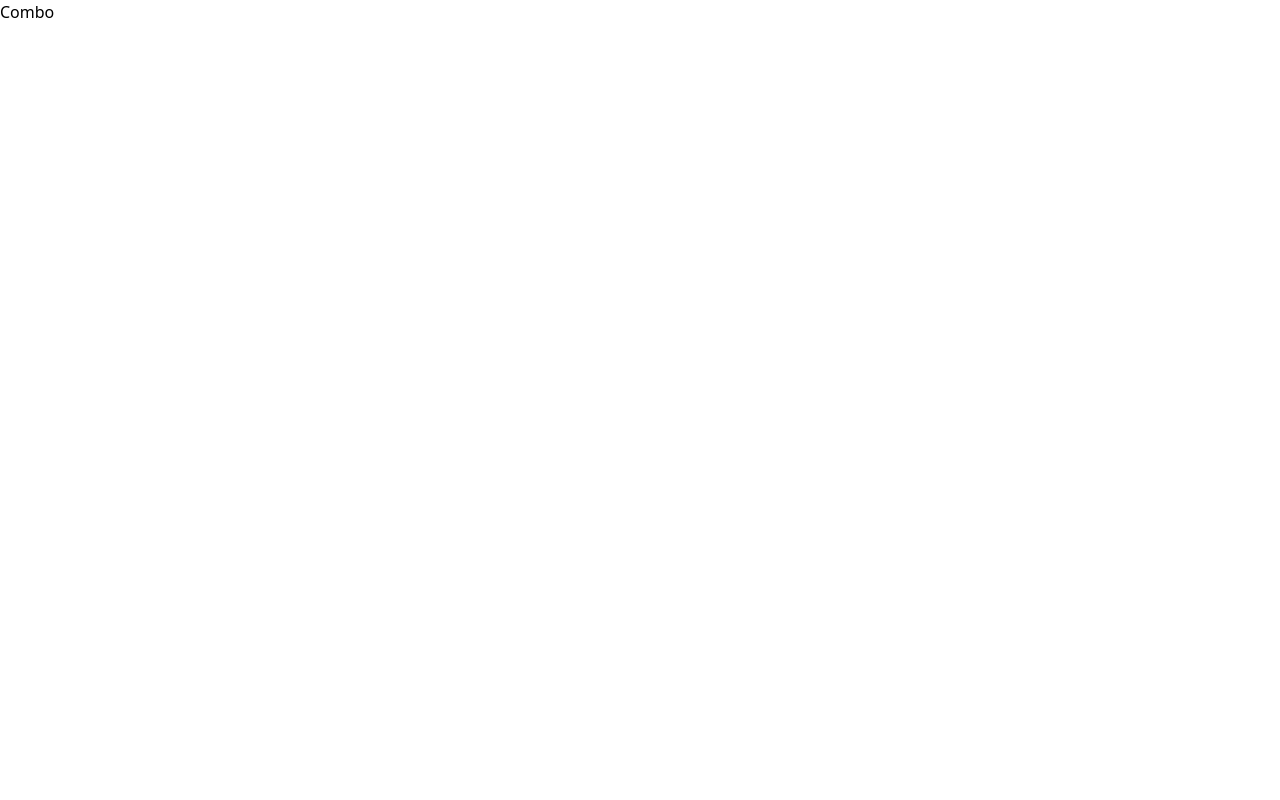
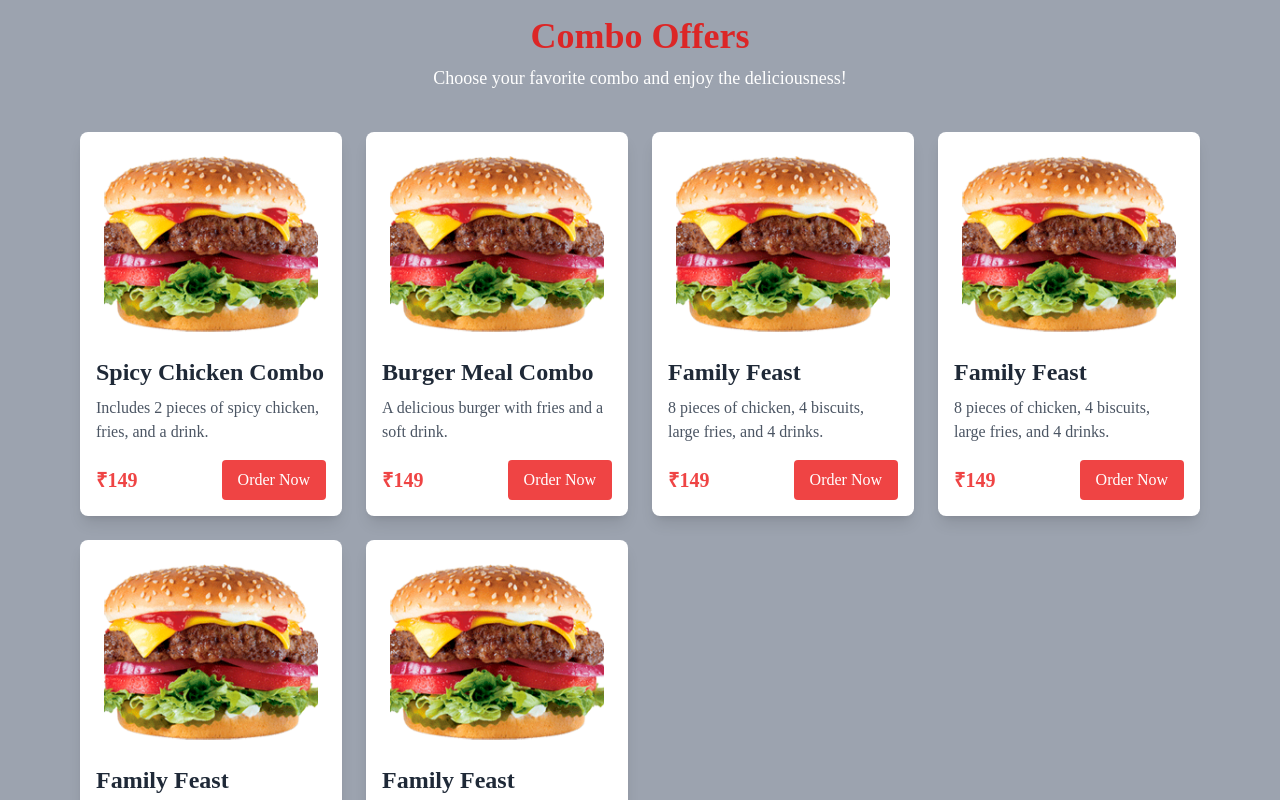
Before and after one commit to ragul66/Nammaspotc2c, a React (Vite) app: page /combos in a window 1280 px wide. Shown: the top 800 px of the page. Built offline with nearby package versions, Linux system fonts and the light colour scheme; a web font is replaced by a local one.

Commit message:
combos page added

```diff
--- a/src/Pages/Combo.jsx
+++ b/src/Pages/Combo.jsx
@@ -1,7 +1,95 @@
 import React from "react";
+import image from "../assets/burger1.png";
 
-function Combo() {
-  return <div>Combo</div>;
-}
+const Combo = () => {
+  const combos = [
+    {
+      id: 1,
+      name: "Spicy Chicken Combo",
+      description: "Includes 2 pieces of spicy chicken, fries, and a drink.",
+      price: "₹149",
+      image: image, // Replace with actual image URLs
+    },
+    {
+      id: 2,
+      name: "Burger Meal Combo",
+      description: "A delicious burger with fries and a soft drink.",
+      price: "₹149",
+      image: image,
+    },
+    {
+      id: 3,
+      name: "Family Feast",
+      description:
+        "8 pieces of chicken, 4 biscuits, large fries, and 4 drinks.",
+      price: "₹149",
+      image: image,
+    },
+    {
+      id: 4,
+      name: "Family Feast",
+      description:
+        "8 pieces of chicken, 4 biscuits, large fries, and 4 drinks.",
+      price: "₹149",
+      image: image,
+    },
+    {
+      id: 5,
+      name: "Family Feast",
+      description:
+        "8 pieces of chicken, 4 biscuits, large fries, and 4 drinks.",
+      price: "₹149",
+      image: image,
+    },
+    {
+      id: 6,
+      name: "Family Feast",
+      description:
+        "8 pieces of chicken, 4 biscuits, large fries, and 4 drinks.",
+      price: "₹149",
+      image: image,
+    },
+  ];
+
+  return (
+    <div className="min-h-screen bg-gray-400 p-4 flex flex-col items-center font-font1">
+      <header className="w-full max-w-4xl text-center mb-6">
+        <h1 className="text-4xl font-bold text-red-600">Combo Offers</h1>
+        <p className="text-lg text-white mt-2">
+          Choose your favorite combo and enjoy the deliciousness!
+        </p>
+      </header>
+
+      <div className="w-full max-w-6xl  grid gap-6 grid-cols-1 sm:grid-cols-2 lg:grid-cols-4 p-4">
+        {combos.map((combo) => (
+          <div
+            key={combo.id}
+            className="bg-white rounded-lg shadow-lg p-4 hover:scale-105 transition-transform duration-300"
+          >
+            <img
+              src={combo.image}
+              alt={combo.name}
+              className="w-full h-48 object-cover rounded-md p-2"
+            />
+            <div className="mt-4">
+              <h2 className="text-2xl font-semibold text-gray-800">
+                {combo.name}
+              </h2>
+              <p className="text-gray-600 mt-2">{combo.description}</p>
+              <div className="flex justify-between items-center mt-4">
+                <span className="text-red-500 font-bold text-xl">
+                  {combo.price}
+                </span>
+                <button className="bg-red-500 text-white px-4 py-2 rounded hover:bg-red-600 transition-colors">
+                  Order Now
+                </button>
+              </div>
+            </div>
+          </div>
+        ))}
+      </div>
+    </div>
+  );
+};
 
 export default Combo;
--- a/src/Pages/Menu.jsx
+++ b/src/Pages/Menu.jsx
@@ -61,7 +61,8 @@ function Menu() {
 
   return (
     <>
-      <div className="flex justify-center items-center font-font1 text-3xl font-bold mt-12">
+      <div className="bg-gray-400">
+        <div className="flex justify-center items-center font-font1 text-3xl text-red-600 font-bold mt-12">
           Our Home
         </div>
 
@@ -83,7 +84,7 @@ function Menu() {
           {filteredData.map((item, index) => (
             <div
               key={index}
-            className="bg-white m-4 p-4 rounded-lg  w-80 md:w-60 lg:w-80 shadow-2xl font-font1"
+              className="bg-white m-4 p-4 rounded-lg  w-80 md:w-60 lg:w-80 shadow-2xl font-font1 hover:scale-105 transition-transform duration-300"
             >
               <img
                 src={item.img}
@@ -109,6 +110,7 @@ function Menu() {
             View More
           </div>
         </div>
+      </div>
     </>
   );
 }
```
Lines whose indentation alone changed are shown as unchanged.
